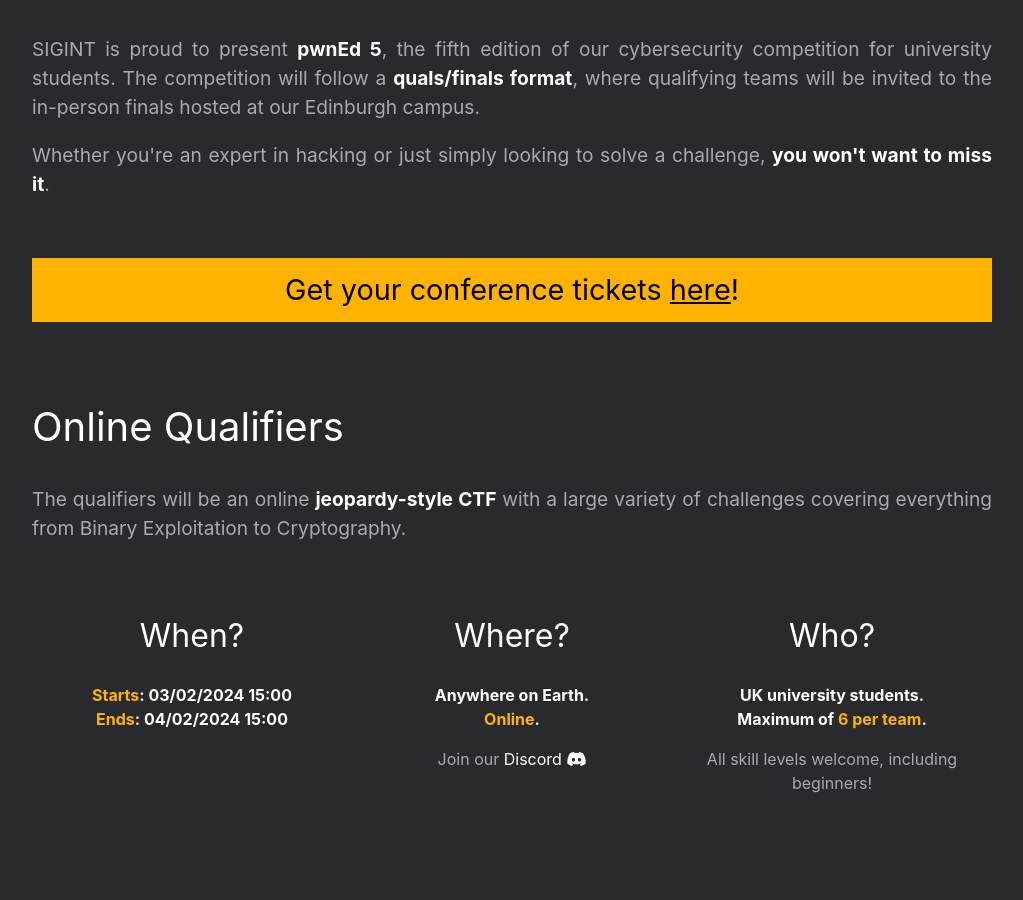
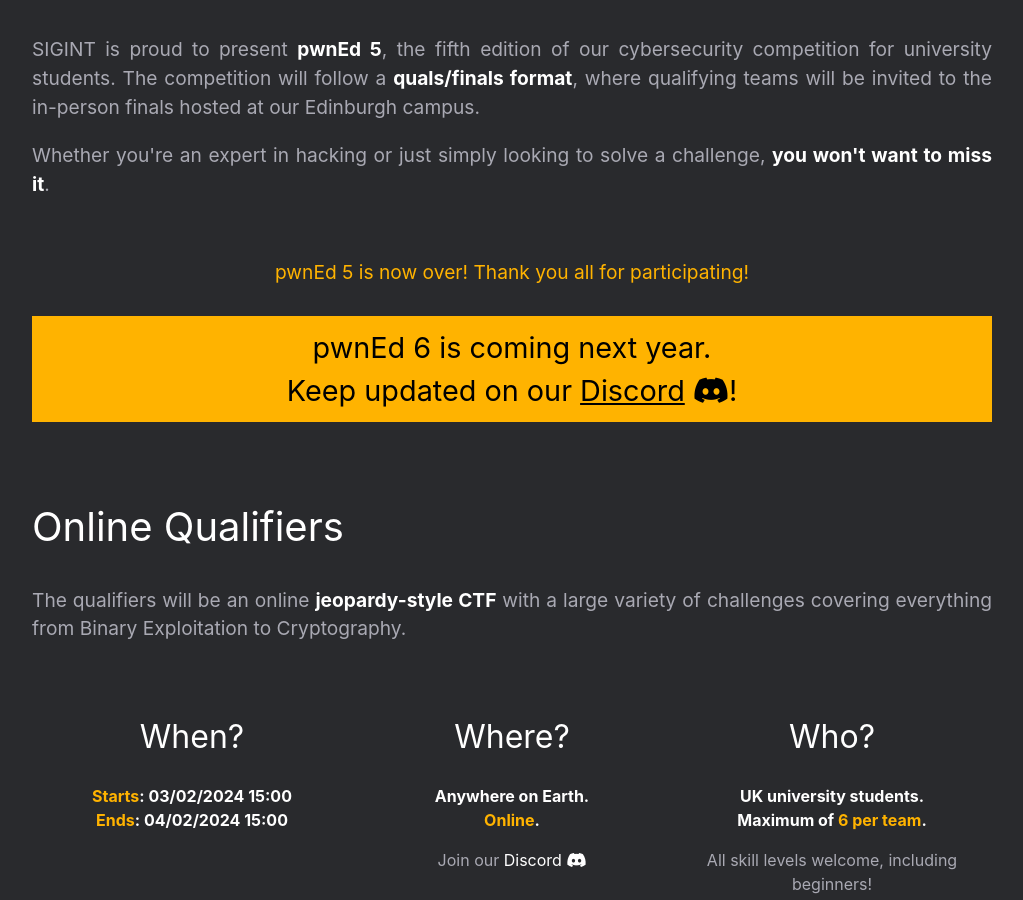
Before and after one commit to compsoc-edinburgh/pwned-site, a Jekyll site: the page built from jekyll/index.html, in a window 1280 px wide and 900 px high, scrolled down 1038 px. Shown: the whole window, without its empty margins (128-1151 px from the left). Built offline with Jekyll 4.4.1, drawn with Linux system fonts in a browser that asks for light colours; some web fonts are replaced; a script that is not in the unit is left out.

Commit message:
pwnEd 6?

```diff
--- a/jekyll/_includes/about.html
+++ b/jekyll/_includes/about.html
@@ -9,9 +9,13 @@
   </p>
 </div>
 
-<div class="user-details" style="margin-top:60px; text-align:center;">
+<div class="user-details" style="margin-top:60px; text-align: center;">
+  <p class="highlight">
+  pwnEd 5 is now over! Thank you all for participating!
+  </p>
   <p style="padding: 10px; background: #ffb300; color: black; font-size: 1.5em;">
-  Get your conference tickets <a target="_blank" style="color: black; text-decoration: underline;" href="https://www.eventbrite.com/e/pwned-5-tickets-825644333427?aff=oddtdtcreator">here</a>!
+  pwnEd 6 is coming next year. <br> Keep updated on our
+  <a aria-label="Discord" target="_blank" style="color: black;" href="https://discord.gg/8XPjTrCXK9"><span style="text-decoration: underline;">Discord</span> <i class="fa-brands fa-discord" aria-hidden="true"></i></a>!
   </p>
 </div>
 
```
